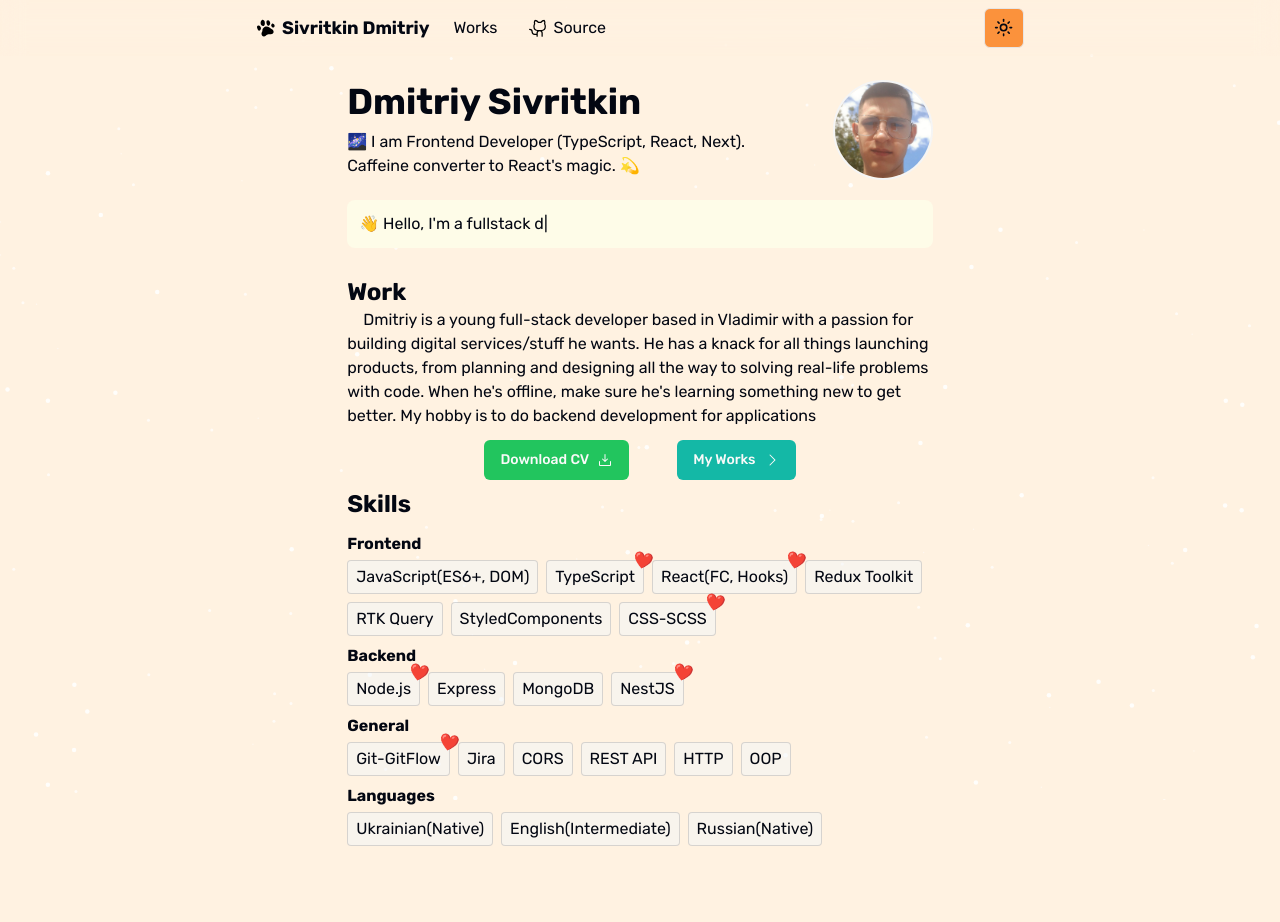
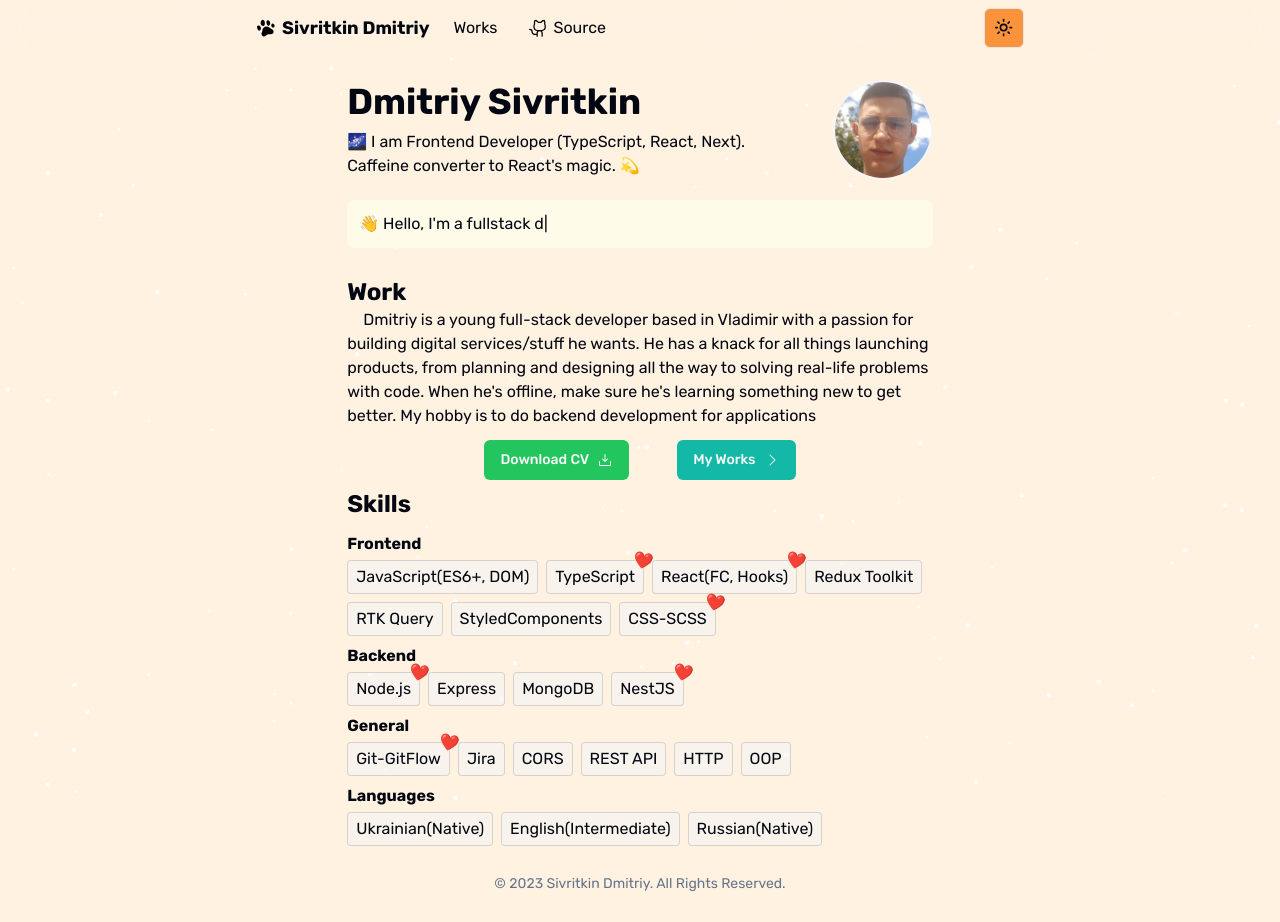
Before and after one commit to velenyx/portfolio, a Next.js app: page / in a window 1280 px wide. Built offline with nearby package versions, Linux system fonts and the light colour scheme.

Commit message:
feat: :sparkles: Add `Footer` component and adjust layout and global styles

```diff
--- a/src/app/layout.tsx
+++ b/src/app/layout.tsx
@@ -2,7 +2,7 @@ import type { Metadata } from 'next';
 import { Rubik } from 'next/font/google';
 import './styles/globals.css';
 import { ThemeProvider } from '@/app/providers';
-import { BackgroundAnimation, Header } from '@/components';
+import { BackgroundAnimation, Footer, Header } from '@/components';
 
 const rubik = Rubik({ subsets: ['latin'], variable: '--font-rubik' });
 
@@ -15,7 +15,7 @@ export default function RootLayout({ children }: { children: React.ReactNode })
     <>
       <html lang='en'>
         <body
-          className={`${rubik.variable} flex flex-col items-center bg-orange-100 bg-opacity-70 dark:bg-zinc-900`}
+          className={`${rubik.variable} flex min-h-full flex-col items-center bg-orange-100 bg-opacity-70 dark:bg-zinc-900`}
         >
           <ThemeProvider
             attribute='class'
@@ -24,7 +24,8 @@ export default function RootLayout({ children }: { children: React.ReactNode })
             disableTransitionOnChange
           >
             <Header />
-            <div className=' w-full max-w-[60ch] px-3 py-16 pt-20'>{children}</div>
+            <div className='w-full max-w-[60ch] flex-auto px-3 pt-20'>{children}</div>
+            <Footer />
             <BackgroundAnimation />
           </ThemeProvider>
         </body>
--- a/src/app/styles/globals.css
+++ b/src/app/styles/globals.css
@@ -1,6 +1,12 @@
 @tailwind base;
 @tailwind components;
 @tailwind utilities;
+
+html,
+body {
+  height: 100%;
+  min-width: 360px;
+}
 
 @layer base {
   :root {
--- /dev/null
+++ b/src/components/footer/footer.tsx
@@ -0,0 +1,9 @@
+export const Footer = () => {
+  return (
+    <footer className='py-7'>
+      <p className='text-sm text-slate-500 dark:text-gray-400'>
+        © 2023 Sivritkin Dmitriy. All Rights Reserved.
+      </p>
+    </footer>
+  );
+};
--- /dev/null
+++ b/src/components/footer/index.ts
@@ -0,0 +1 @@
+export { Footer } from './footer';
--- a/src/components/index.ts
+++ b/src/components/index.ts
@@ -1,5 +1,6 @@
 export * from './theme-toggle';
 export * from './header';
+export * from './footer';
 export * from './background-animation';
 export * from './typing-section';
 export * from './skills';
```
